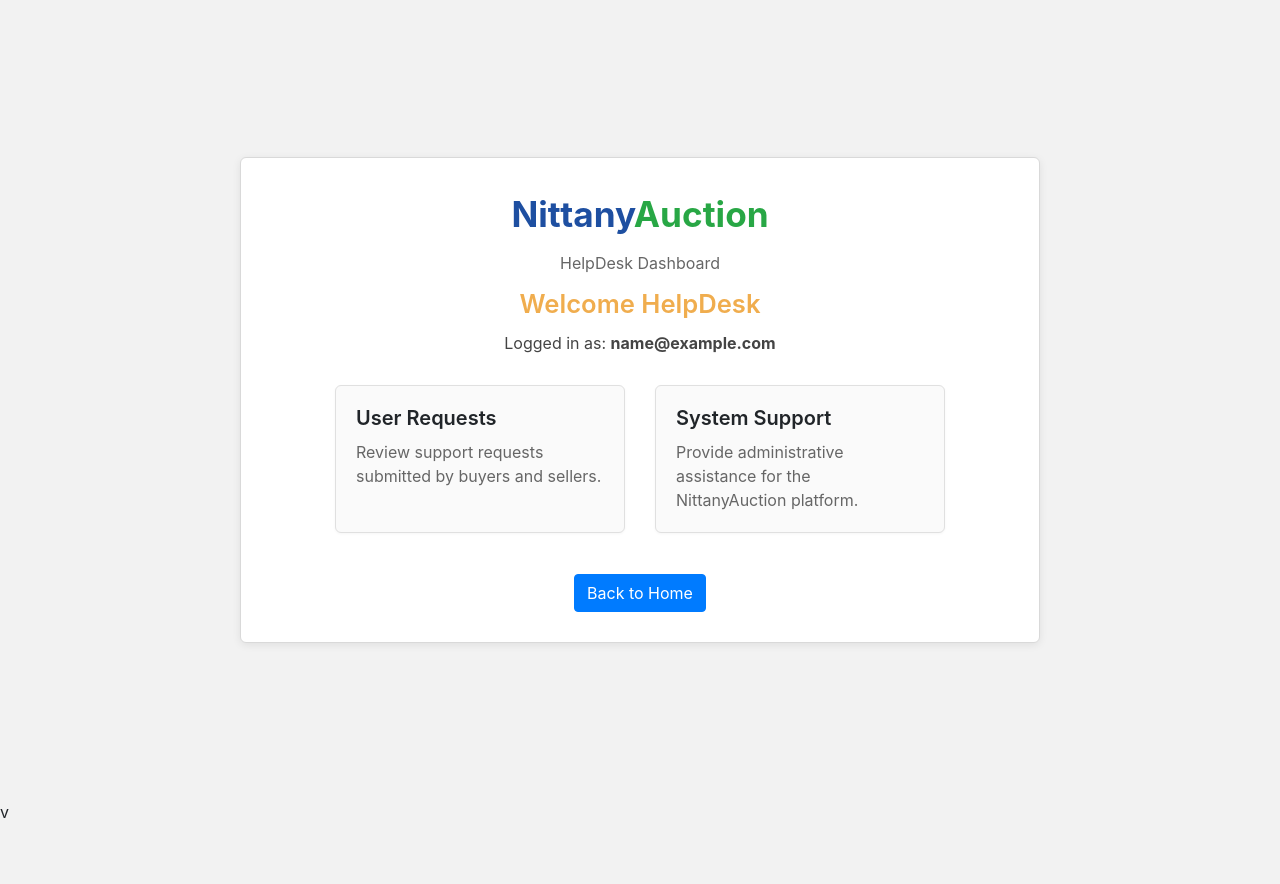
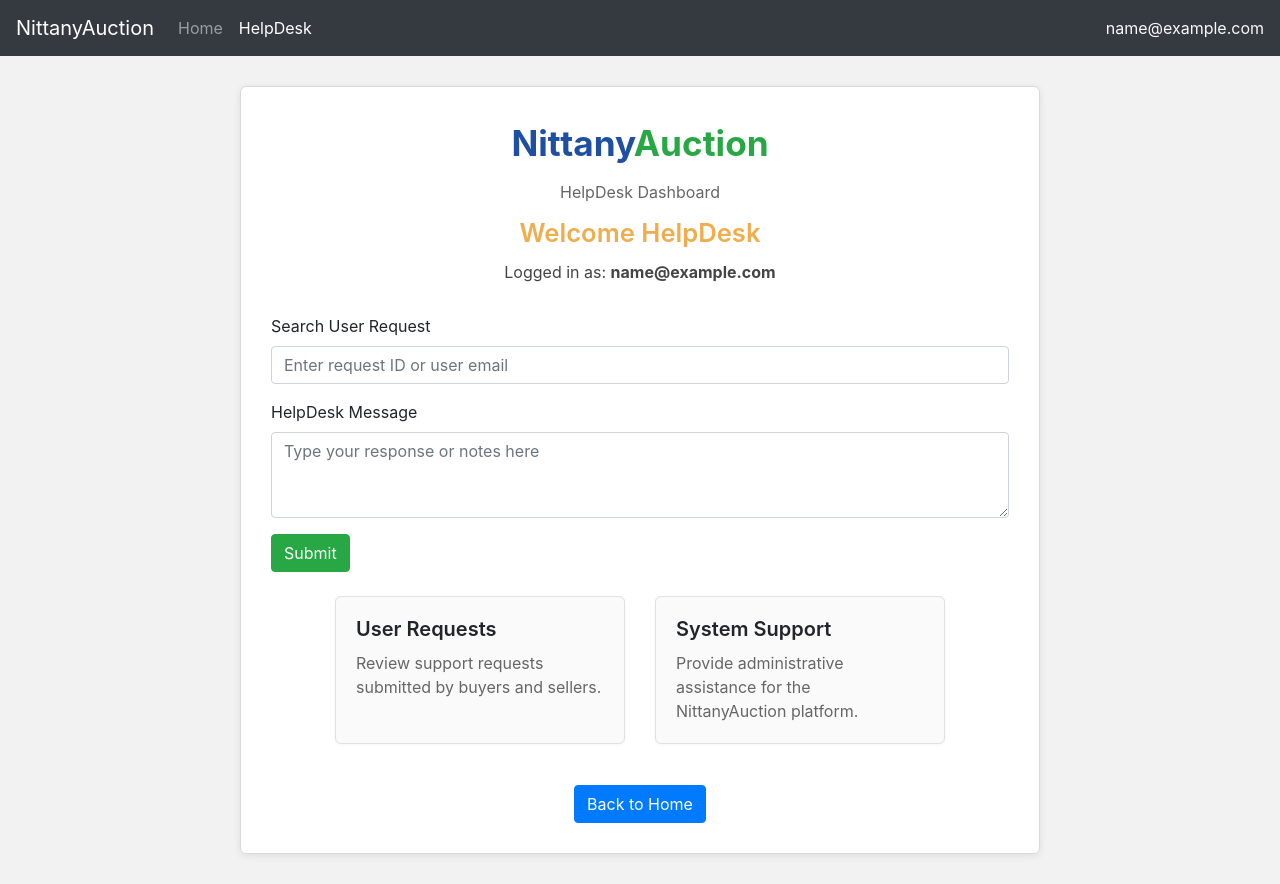
Before and after one commit to Unknowncoder2003/brain_not_found-431w-project, a Flask app: template templates/helpdesk.html in a window 1280 px wide. Before the commit the page ends 818 px from the top, so only its background shows below. Run offline with Flask 3, Linux system fonts and the light colour scheme; the template is opened without the code that fills it: most values are stand-ins (such as "Sample title", 1, 10 or a date in 2020); some libraries are stand-ins or nearby versions.

Commit message:
Add navigation bar and placeholders to helpdesk page

```diff
--- a/templates/helpdesk.html
+++ b/templates/helpdesk.html
@@ -14,10 +14,11 @@
         }
 
         .page-wrapper {
-            min-height: 100vh;
+            min-height: calc(100vh - 56px);
             display: flex;
             justify-content: center;
             align-items: center;
+            padding: 30px 0;
         }
 
         .dashboard-card {
@@ -92,8 +93,31 @@
 
 <body>
 
+<!-- Navigation Bar -->
+<nav class="navbar navbar-expand-lg navbar-dark bg-dark">
+    <a class="navbar-brand" href="/">NittanyAuction</a>
+
+    <button class="navbar-toggler" type="button" data-toggle="collapse" data-target="#navbarNav">
+        <span class="navbar-toggler-icon"></span>
+    </button>
+
+    <div class="collapse navbar-collapse" id="navbarNav">
+        <ul class="navbar-nav mr-auto">
+            <li class="nav-item">
+                <a class="nav-link" href="/">Home</a>
+            </li>
+            <li class="nav-item active">
+                <a class="nav-link" href="/helpdesk">HelpDesk</a>
+            </li>
+        </ul>
+
+        <span class="navbar-text text-light">
+            {{ email }}
+        </span>
+    </div>
+</nav>
+
 <div class="page-wrapper">
-
     <div class="dashboard-card">
 
         <div class="brand-title">
@@ -109,6 +133,32 @@
         <p class="user-email">
             Logged in as: <strong>{{ email }}</strong>
         </p>
+
+        <!-- HelpDesk form with placeholders -->
+        <div class="mb-4">
+            <form method="POST" action="/helpdesk">
+
+                <div class="form-group">
+                    <label>Search User Request</label>
+                    <input type="text"
+                           class="form-control"
+                           name="request"
+                           placeholder="Enter request ID or user email">
+                </div>
+
+                <div class="form-group">
+                    <label>HelpDesk Message</label>
+                    <textarea class="form-control"
+                              name="message"
+                              rows="3"
+                              placeholder="Type your response or notes here"></textarea>
+                </div>
+
+                <button type="submit" class="btn btn-success">
+                    Submit
+                </button>
+            </form>
+        </div>
 
         <div class="row justify-content-center">
 
@@ -137,8 +187,11 @@
         </div>
 
     </div>
-
 </div>
 
+<script src="https://code.jquery.com/jquery-3.4.1.slim.min.js"></script>
+<script src="https://cdn.jsdelivr.net/npm/popper.js@1.16.0/dist/umd/popper.min.js"></script>
+<script src="https://stackpath.bootstrapcdn.com/bootstrap/4.4.1/js/bootstrap.min.js"></script>
+
 </body>
-</html>v
+</html>
```
